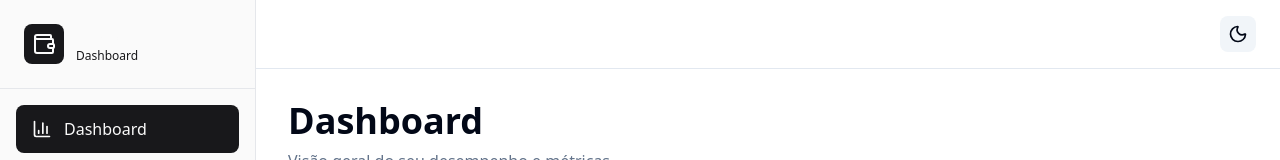
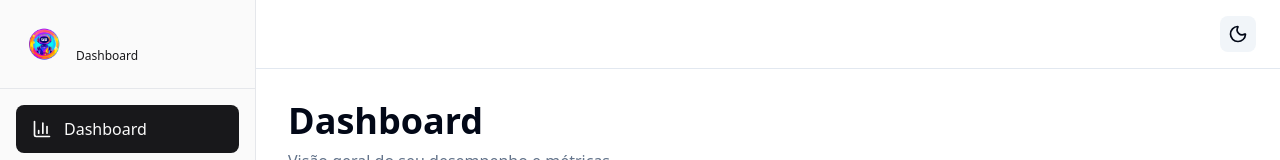
Before and after one commit to saralimaabm-bit/GBConnect, a React (Vite) app: page /dashboard in a window 1280 px wide. Shown: the top 160 px of the page. Built offline with nearby package versions, Linux system fonts and the light colour scheme; no server answers; sample sign-in values are in the browser's storage.

Commit message:
fix: div correta

```diff
--- a/client/components/Layout.tsx
+++ b/client/components/Layout.tsx
@@ -69,8 +69,12 @@
       <div className="w-64 bg-sidebar border-r border-sidebar-border flex flex-col">
         <div className="p-6 border-b border-sidebar-border">
           <div className="flex items-center gap-3">
-            <div className="w-10 h-10 bg-sidebar-primary rounded-lg flex items-center justify-center">
-              <Wallet size={24} className="text-sidebar-primary-foreground" />
+            <div className="w-10 h-10 rounded-full overflow-hidden flex items-center justify-center">
+              <img
+                src="/logo.png"
+                alt="Logo"
+                className="w-full h-full object-contain"
+              />
             </div>
             <div>
               <h1 className="font-bold text-sidebar-primary-foreground">GBConnect</h1>
```
